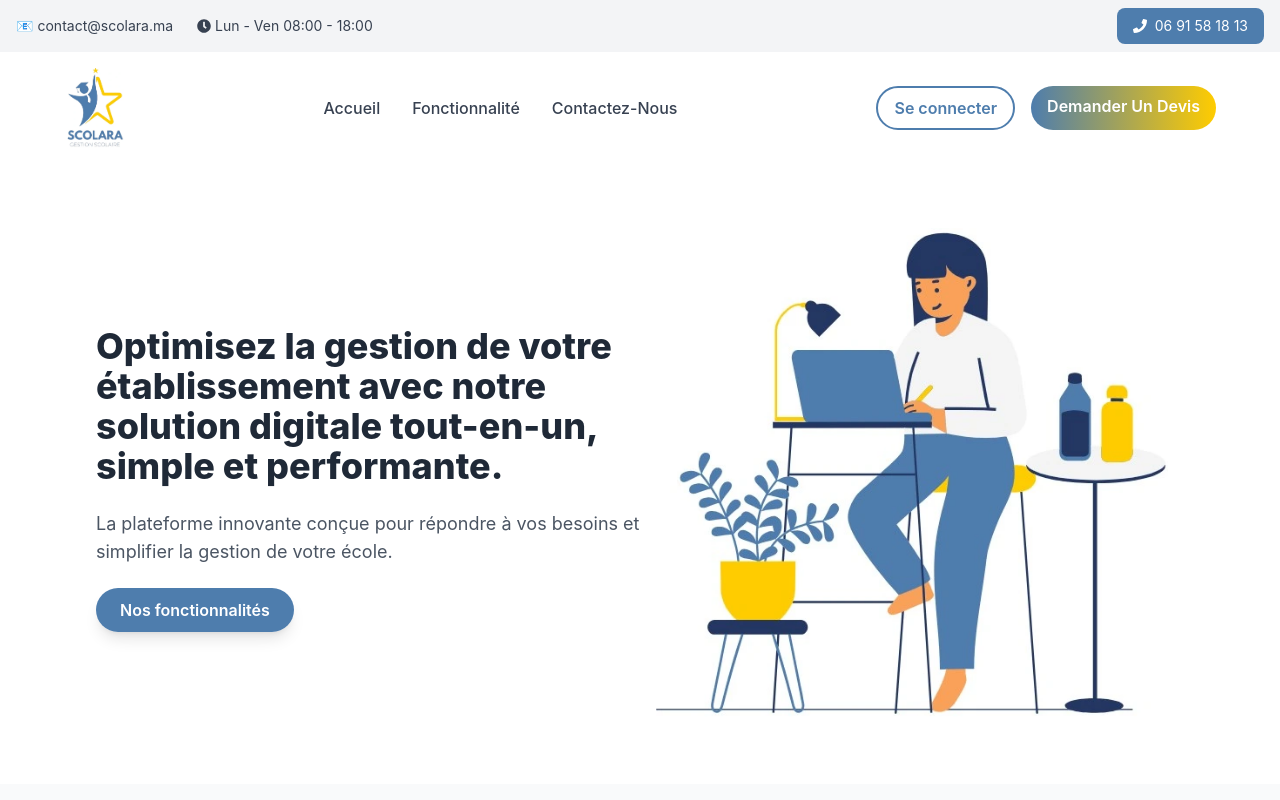
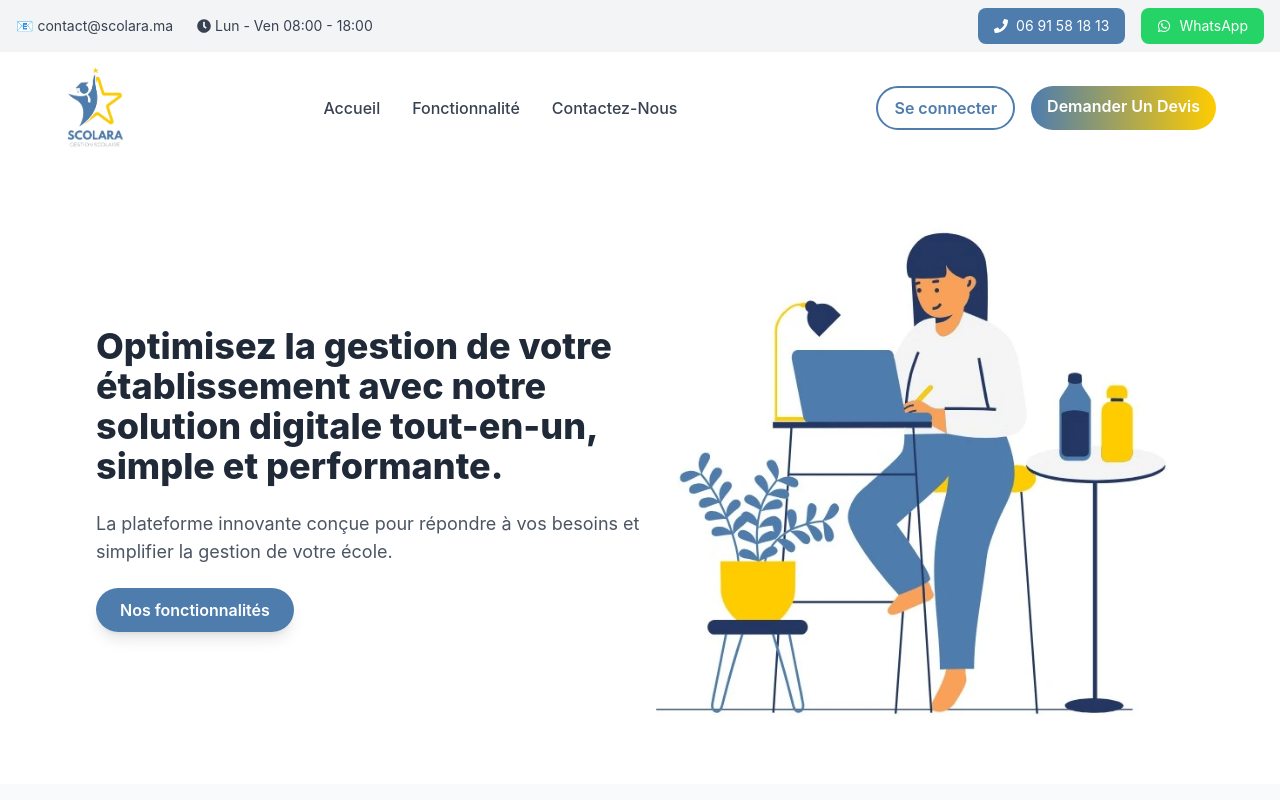
Before and after one commit to saad-mazouzi/scolara-website, a React (Create React App) app: page / in a window 1280 px wide. Shown: the top 800 px of the page. Built offline with nearby package versions, Linux system fonts and the light colour scheme.

Commit message:
ajout de whatsapp

```diff
--- a/src/Components/subnavbar.js
+++ b/src/Components/subnavbar.js
@@ -1,5 +1,5 @@
 import React from "react";
-import { FaClock, FaPhone } from "react-icons/fa";
+import { FaClock, FaPhone, FaWhatsapp } from "react-icons/fa";
 
 const SubNavbar = () => {
   return (
@@ -19,11 +19,11 @@ const SubNavbar = () => {
       </div>
 
       {/* Right Section */}
-      <div className="flex items-center space-x-4 mt-2 sm:mt-0">
+      <div className="flex flex-col sm:flex-row items-center space-y-2 sm:space-y-0 sm:space-x-4 mt-2 sm:mt-0">
         {/* Phone Number */}
         <a
           href="tel:0691581813"
-          className="flex items-center space-x-2"
+          className="flex items-center space-x-2 w-full sm:w-auto justify-center"
           style={{
             backgroundColor: "#4e7dad",
             color: "white",
@@ -35,6 +35,24 @@ const SubNavbar = () => {
           <FaPhone />
           <span>06 91 58 18 13</span>
         </a>
+
+        {/* WhatsApp Button */}
+        <a
+          href="https://wa.me/212691581813?text=Bonjour,%20je%20souhaite%20avoir%20plus%20d'informations."
+          target="_blank"
+          rel="noopener noreferrer"
+          className="flex items-center space-x-2 w-full sm:w-auto justify-center"
+          style={{
+            backgroundColor: "#25D366",
+            color: "white",
+            padding: "0.5rem 1rem",
+            borderRadius: "0.5rem",
+            textDecoration: "none",
+          }}
+        >
+          <FaWhatsapp />
+          <span>WhatsApp</span>
+        </a>
       </div>
     </div>
   );
```
